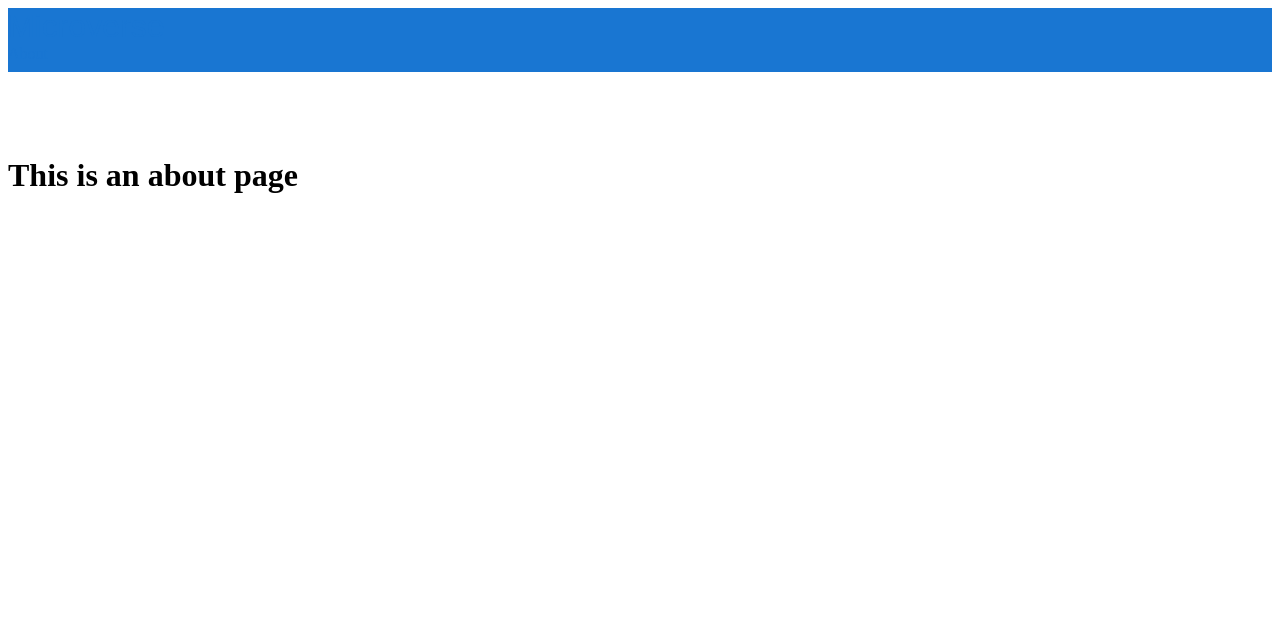
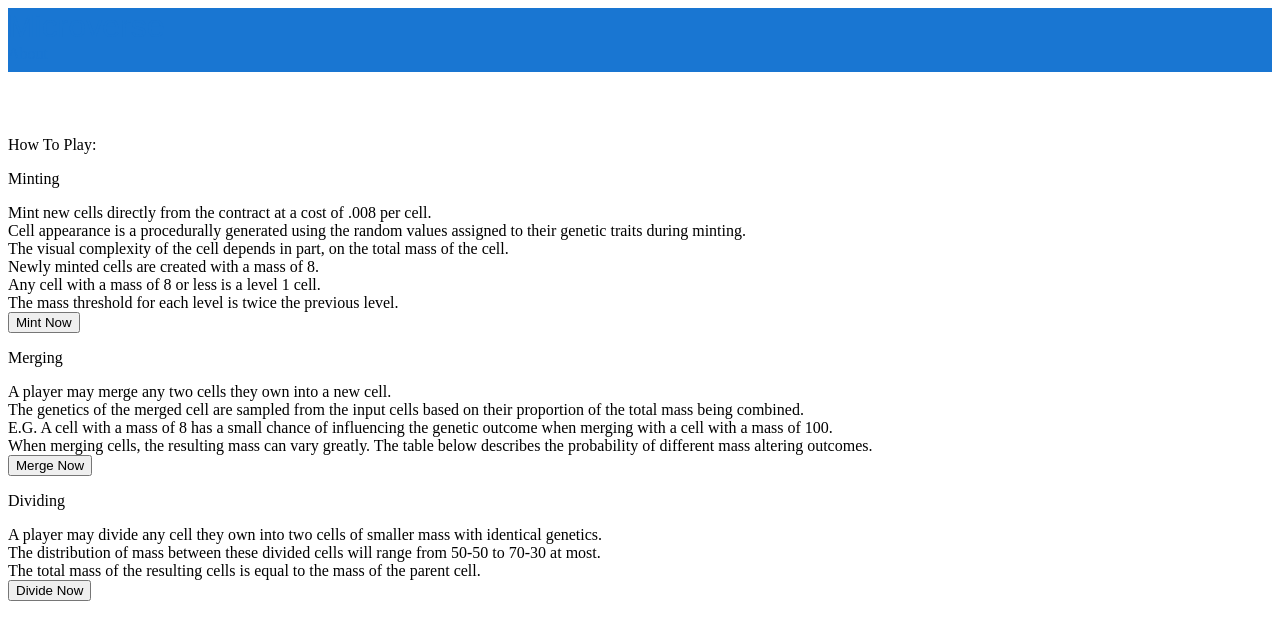
Before and after one commit to NonFungibleTeam/cell, a Vue app in the folder dapp/: page /about in a window 1280 px wide. Shown: the top 640 px of the page. Built offline with nearby package versions, Linux system fonts and the light colour scheme.

Commit message:
Updates to the About page

```diff
--- a/dapp/src/views/About.vue
+++ b/dapp/src/views/About.vue
@@ -1,5 +1,83 @@
 <template>
-  <div class="about">
-    <h1>This is an about page</h1>
-  </div>
+<div id="app">
+  <div>How To Play:</div>
+  <v-app id="inspire">
+    <v-card
+      class="mx-auto"
+      max-width="1000"
+    >
+      <v-card-text>
+        <p class="display-1 text--primary">
+          Minting
+        </p>
+        <div class="text--primary">
+          Mint new cells directly from the contract at a cost of .008 per cell.<br>
+          Cell appearance is a procedurally generated using the random values assigned to their genetic traits during minting.<br>
+          The visual complexity of the cell depends in part, on the total mass of the cell.<br>
+          Newly minted cells are created with a mass of 8.<br>
+          Any cell with a mass of 8 or less is a level 1 cell.<br>
+          The mass threshold for each level is twice the previous level.
+        </div>
+      </v-card-text>
+      <v-card-actions>
+        <v-btn
+          text
+          color="deep-purple accent-4"
+        >
+          Mint Now
+        </v-btn>
+      </v-card-actions>
+    </v-card>
+
+    <v-card
+      class="mx-auto"
+      max-width="1000"
+    >
+      <v-card-text>
+        <p class="display-1 text--primary">
+          Merging
+        </p>
+        <div class="text--primary">
+          A player may merge any two cells they own into a new cell.<br>
+          The genetics of the merged cell are sampled from the input cells based on their proportion of the total mass being combined.<br>
+          E.G. A cell with a mass of 8 has a small chance of influencing the genetic outcome when merging with a cell with a mass of 100.<br>
+          When merging cells, the resulting mass can vary greatly. The table below describes the probability of different mass altering outcomes.<br>
+        </div>
+      </v-card-text>
+      <v-card-actions>
+        <v-btn
+          text
+          color="deep-purple accent-4"
+        >
+          Merge Now
+        </v-btn>
+      </v-card-actions>
+    </v-card>
+
+     <v-card
+      class="mx-auto"
+      max-width="1000"
+    >
+      <v-card-text>
+        <p class="display-1 text--primary">
+          Dividing
+        </p>
+        <div class="text--primary">
+          A player may divide any cell they own into two cells of smaller mass with identical genetics.<br>
+          The distribution of mass between these divided cells will range from 50-50 to 70-30 at most.<br>
+          The total mass of the resulting cells is equal to the mass of the parent cell.<br>
+        </div>
+      </v-card-text>
+      <v-card-actions>
+        <v-btn
+          text
+          color="deep-purple accent-4"
+        >
+          Divide Now
+        </v-btn>
+      </v-card-actions>
+    </v-card>
+
+  </v-app>
+</div>
 </template>
```
